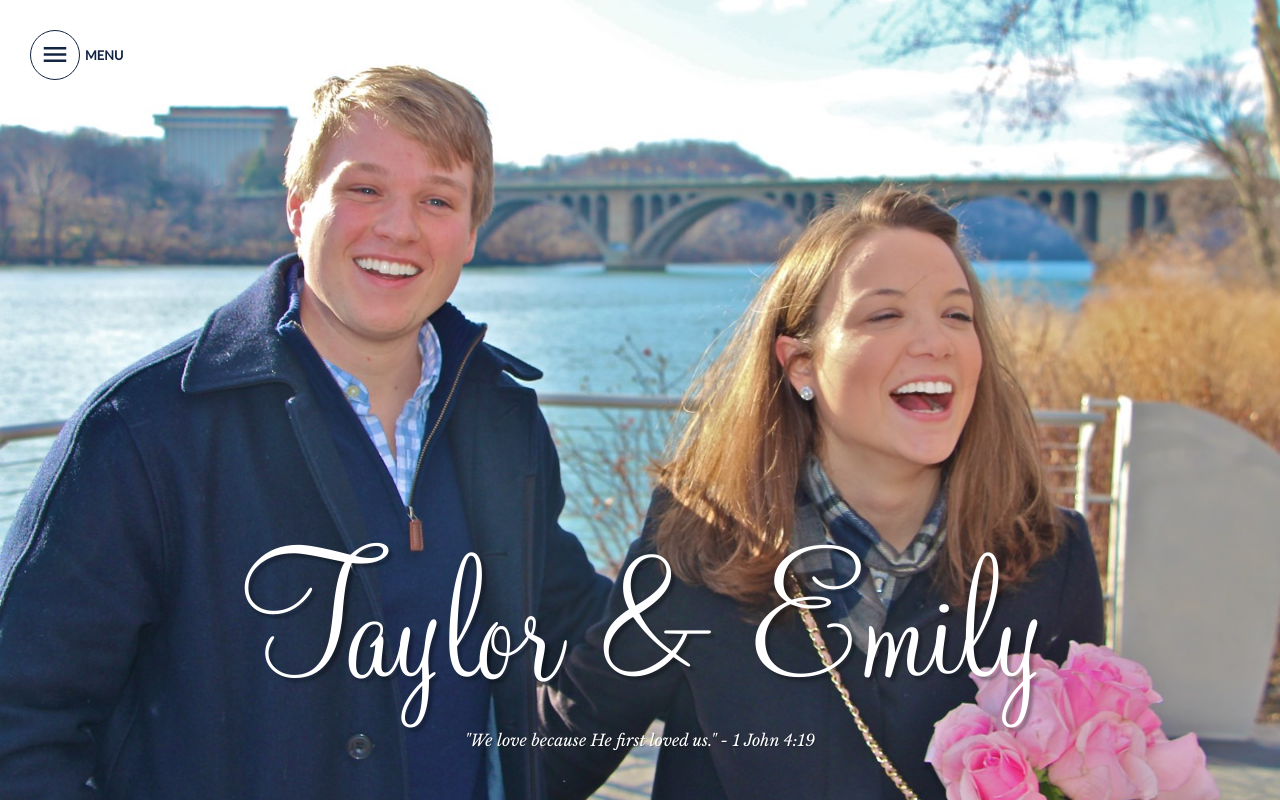
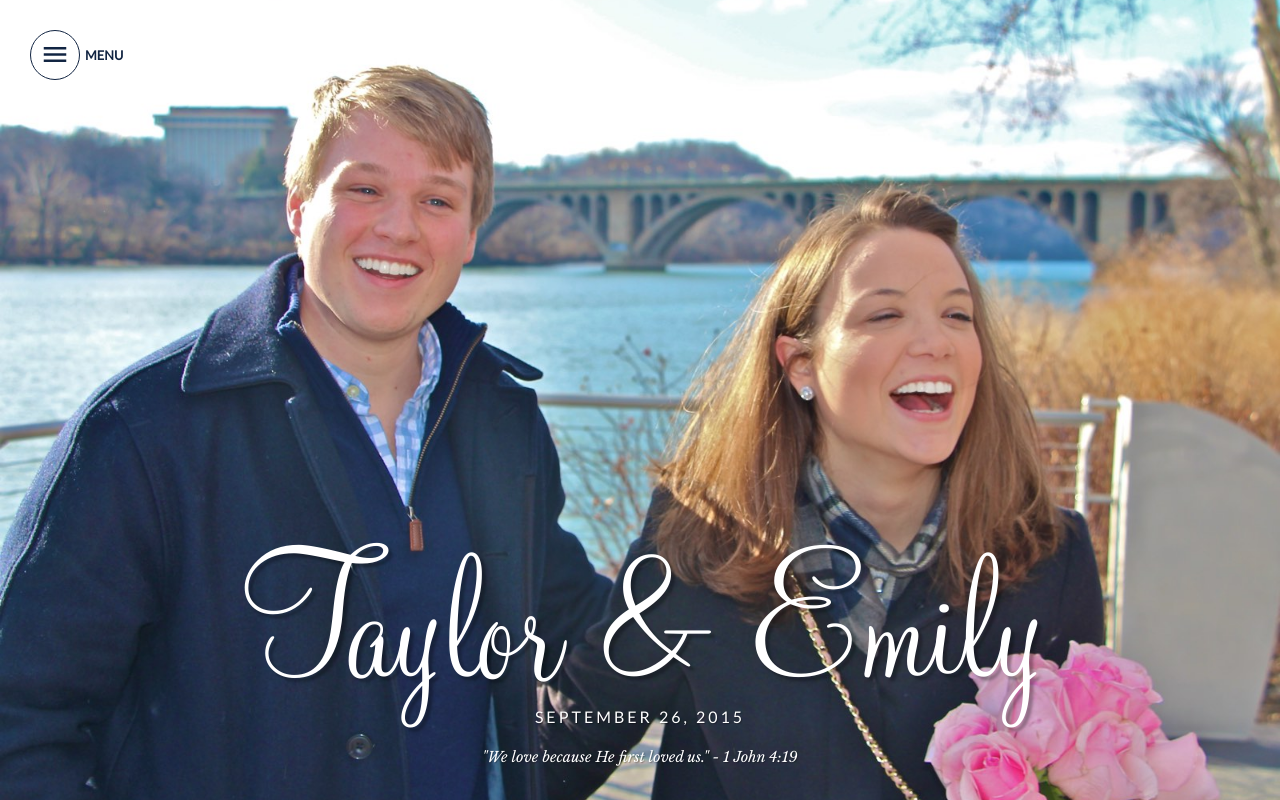
Before and after one commit to taylorsolomon/weddingwebsite, a website: page index.html in a window 1280 px wide. Drawn offline with nearby package versions, Linux system fonts and the light colour scheme.

Commit message:
Typo, adding date to front page

```diff
--- a/dev/sass/components/_homepage.scss
+++ b/dev/sass/components/_homepage.scss
@@ -21,23 +21,19 @@
     z-index:2;
   }
 
-  .verse {
+  .date, .verse {
     position:absolute;
     display:table;
-    bottom: 5%;
+    bottom: 3%;
     text-align: center;
     width:100%;
     left:0;
     right:0;
     margin:0 auto;
     padding: 5px;
-    // border:1px solid rgba(255,255,255,0.2);
-    // border-left:none;
-    // border-right:none;
     color:#fff;
     font-family: "Libre Baskerville";
     font-style: italic;
-    // background: rgba($pink-light,0.2);
     z-index:1;
 
     span {
@@ -54,6 +50,17 @@
         font-size: 1em;
       }
     }
+  }
+  .verse {
+    font-size:0.9em;
+  }
+  .date {
+    bottom:8%;
+    font-family: 'Lato';
+    text-transform: uppercase;
+    letter-spacing: 3px;
+    //font-weight: bold;
+    font-style:normal;
   }
 }
 
--- a/index.html
+++ b/index.html
@@ -43,10 +43,11 @@
       <div id='hero'>
 
         <h1>Taylor &amp; Emily</h1>
-
+        <div class='date'>
+          <span>September 26, 2015</span><br>
+        </div>
         <div class='verse'>
           <span>"We love because He first loved us." - 1 John 4:19</span>
-
         </div>
       </div>
 
@@ -58,6 +59,7 @@
             <h2>Wedding Location</h2>
             <img src='./images/trump.jpg' />
             <div id="" class="vcard">
+
               <div class="org">Trump National Golf Club</div>
               <div class="adr">
                 <div class="street-address">20391 Lowes Island Blvd</div>
```
Also changed, not shown: party.html (+2 -2 lines), css/main.css.
